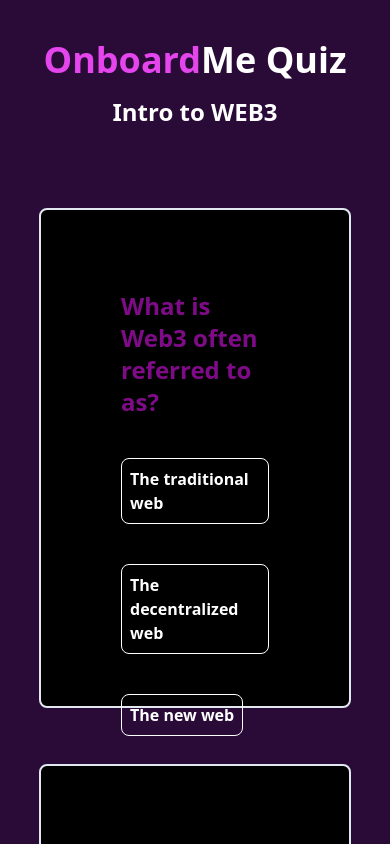
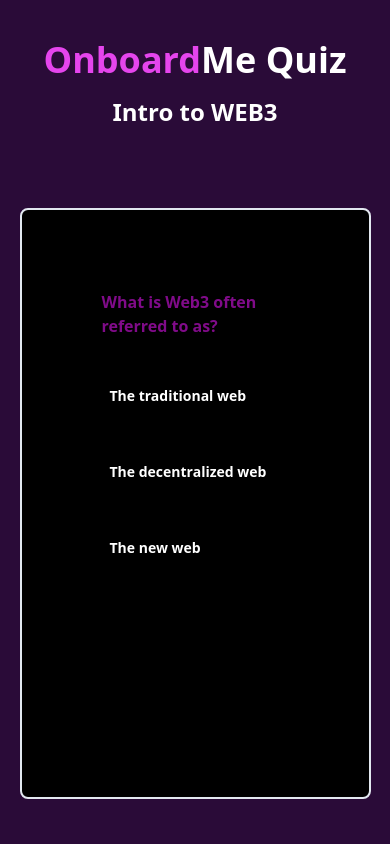
Before and after one commit to Rwinkah/learn-2-earn, a Next.js app: page /quiz/001 in a window 390 px wide. Built offline with nearby package versions, Linux system fonts and the light colour scheme.

Commit message:
feat: quiz implementation update

```diff
--- a/app/_components/quiz-card.tsx
+++ b/app/_components/quiz-card.tsx
@@ -36,15 +36,15 @@ export default function QuizCard({ ques, ans, alt1, alt2, updateAnswer, question
     };
 
     return (
-        <div id="quiz-card" className="bg-black text-white border-2 rounded-lg w-[80vw] lg:w-[70vw] h-[500px] p-20 flex flex-col gap-10">
-            <h1 className="text-primary font-bold text-2xl">
+        <div id="quiz-card" className="bg-black text-white min-h-[70vh] h-auto flex-grow border-2 rounded-lg w-[90vw] lg:w-[70vw] lg:h-[500px] p-20 flex flex-col gap-10">
+            <h1 className="text-primary font-bold md:text-2xl">
                 {ques}
             </h1>
             {shuffledOptions.map((option, index) => (
                 <button
                     key={index}
                     onClick={() => handleSelectAnswer(option)}
-                    className={`border-white border-[1px] min-w-1/4 w-fit text-left p-2 rounded-lg font-semibold ${selectedOption === option ? 'bg-primary text-white border-none shadow-lg' : ''}`} // Step 2
+                    className={`border-white -[1px] w-fit text-left p-2 rounded-lg font-semibold md:text-base text-sm ${selectedOption === option ? 'bg-primary text-white border-none shadow-2xl' : ''}`} // Step 2
                 >
                     {option}
                 </button>
```
